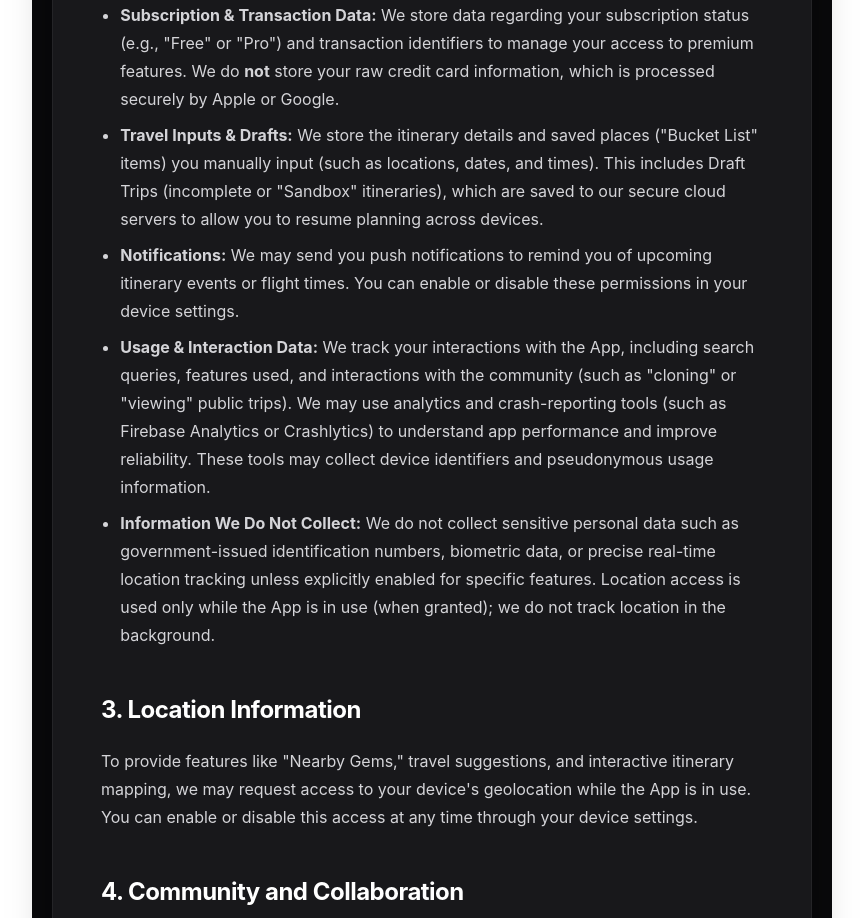
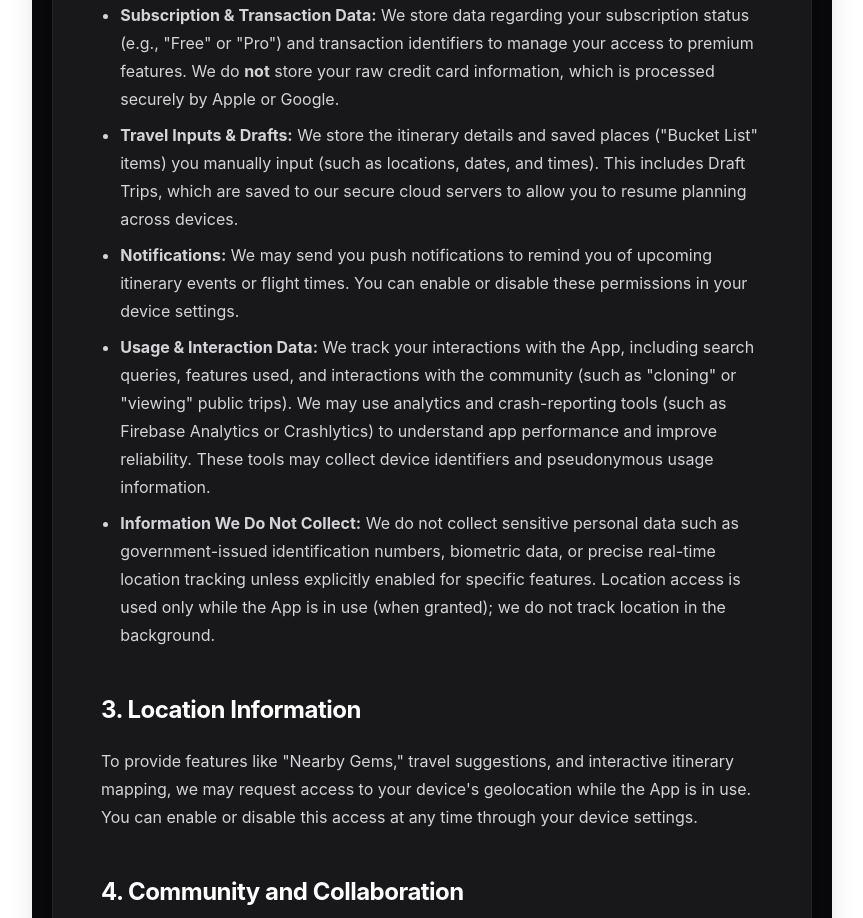
Before and after one commit to lstomita/aervo-web, a React (Vite) app: page /privacy in a window 1280 px wide. Shown: the part 860-1778 px from the top of the page, without its empty margins (208-1071 px from the left). Built offline with nearby package versions, Linux system fonts and the light colour scheme; a web font is replaced by a local one.

Commit message:
finalized privacy policy and terms of service 02/03/2026

```diff
--- a/src/Privacy.jsx
+++ b/src/Privacy.jsx
@@ -39,7 +39,7 @@ function PrivacyPolicy() {
               <ul style={styles.list}>
                 <li style={styles.listItem}><strong>Account Information:</strong> When you register, we collect your name, email address, and password to secure your account.</li>
                 <li style={styles.listItem}><strong>Subscription & Transaction Data:</strong> We store data regarding your subscription status (e.g., "Free" or "Pro") and transaction identifiers to manage your access to premium features. We do <strong>not</strong> store your raw credit card information, which is processed securely by Apple or Google.</li>
-                <li style={styles.listItem}><strong>Travel Inputs & Drafts:</strong> We store the itinerary details and saved places ("Bucket List" items) you manually input (such as locations, dates, and times). This includes Draft Trips (incomplete or "Sandbox" itineraries), which are saved to our secure cloud servers to allow you to resume planning across devices.</li>
+                <li style={styles.listItem}><strong>Travel Inputs & Drafts:</strong> We store the itinerary details and saved places ("Bucket List" items) you manually input (such as locations, dates, and times). This includes Draft Trips, which are saved to our secure cloud servers to allow you to resume planning across devices.</li>
                 <li style={styles.listItem}><strong>Notifications:</strong> We may send you push notifications to remind you of upcoming itinerary events or flight times. You can enable or disable these permissions in your device settings.</li>
                 <li style={styles.listItem}><strong>Usage & Interaction Data:</strong> We track your interactions with the App, including search queries, features used, and interactions with the community (such as "cloning" or "viewing" public trips). We may use analytics and crash-reporting tools (such as Firebase Analytics or Crashlytics) to understand app performance and improve reliability. These tools may collect device identifiers and pseudonymous usage information.</li>
                 <li style={styles.listItem}><strong>Information We Do Not Collect:</strong> We do not collect sensitive personal data such as government-issued identification numbers, biometric data, or precise real-time location tracking unless explicitly enabled for specific features. Location access is used only while the App is in use (when granted); we do not track location in the background.</li>
```
